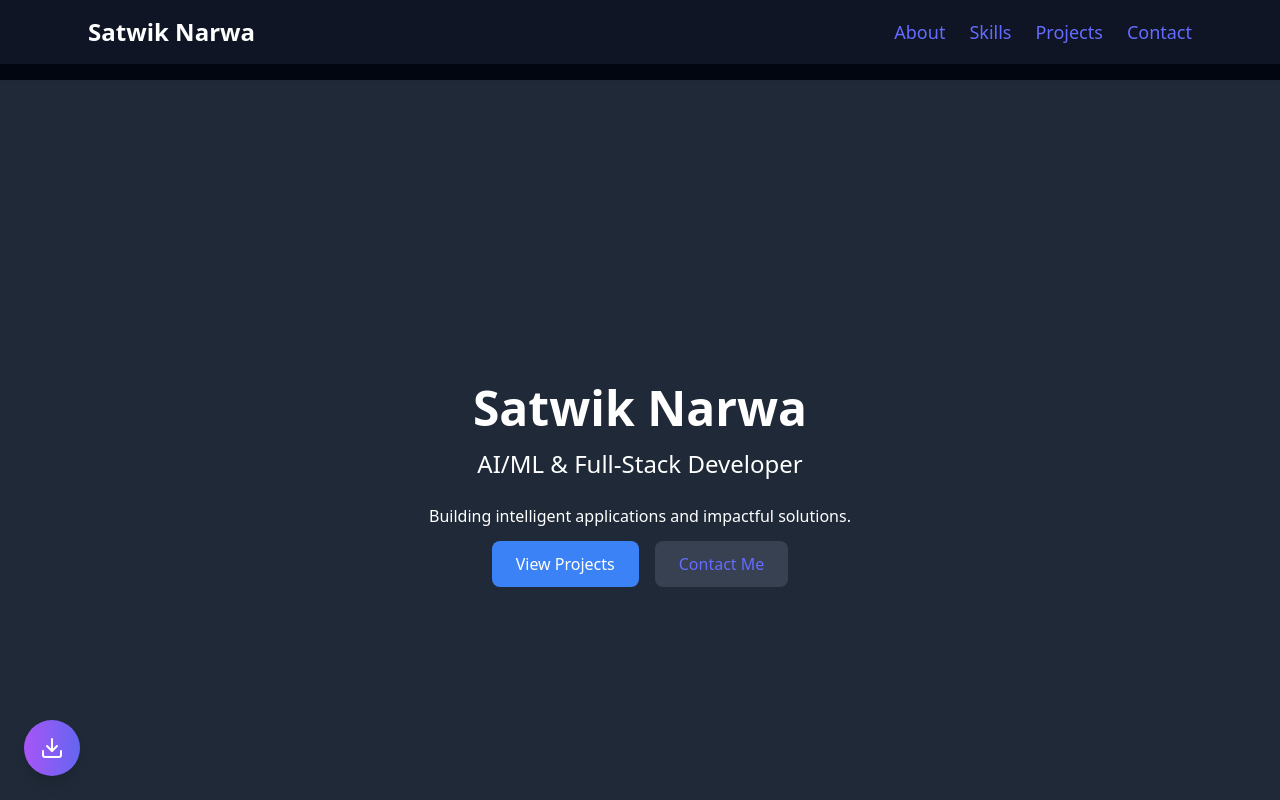
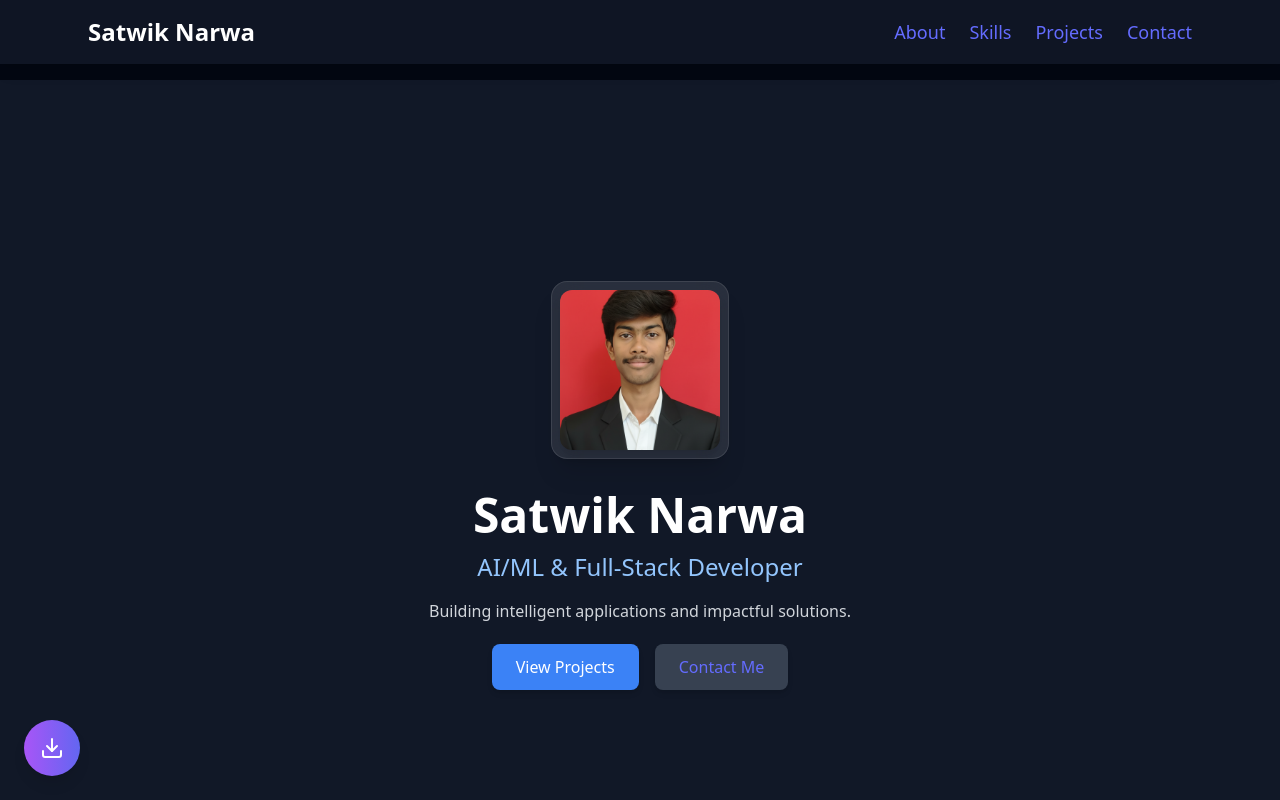
Before and after one commit to satwiknarwa/satwiknarwa-portfolio, a React (Vite) app: page / in a window 1280 px wide. Shown: the top 800 px of the page. Built offline with nearby package versions, Linux system fonts and the light colour scheme.

Commit message:
added profile photo

```diff
--- a/src/components/Hero.jsx
+++ b/src/components/Hero.jsx
@@ -1,12 +1,28 @@
-// src/components/Hero.jsx
 import React from "react";
 import { motion } from "framer-motion";
+import profilephoto from "../assets/profilephoto.png";
 
 const Hero = () => {
   return (
-    <section className="h-screen flex flex-col justify-center items-center bg-gray-800 text-white text-center px-4">
+    <section className="h-screen flex flex-col justify-center items-center bg-gray-900 text-white text-center px-6">
+
+      {/* Profile Image */}
+      <motion.div
+        initial={{ opacity: 0, y: 40 }}
+        animate={{ opacity: 1, y: 0 }}
+        transition={{ duration: 0.8 }}
+        className="mb-8 p-2 rounded-2xl bg-white/10 backdrop-blur-lg shadow-xl border border-white/10"
+      >
+        <img
+          src={profilephoto}
+          alt="Satwik Narwa"
+          className="w-40 h-40 object-cover rounded-xl shadow-lg"
+        />
+      </motion.div>
+
+      {/* Title */}
       <motion.h1
-        className="text-5xl font-bold mb-4"
+        className="text-5xl font-bold mb-3"
         initial={{ opacity: 0, y: -20 }}
         animate={{ opacity: 1, y: 0 }}
         transition={{ duration: 0.8 }}
@@ -14,8 +30,9 @@ const Hero = () => {
         Satwik Narwa
       </motion.h1>
 
+      {/* Subtitle */}
       <motion.h2
-        className="text-2xl mb-6"
+        className="text-2xl text-blue-300 mb-4"
         initial={{ opacity: 0 }}
         animate={{ opacity: 1 }}
         transition={{ delay: 0.3, duration: 0.8 }}
@@ -23,8 +40,9 @@ const Hero = () => {
         AI/ML & Full-Stack Developer
       </motion.h2>
 
+      {/* Description */}
       <motion.p
-        className="mb-6 max-w-xl"
+        className="mb-8 max-w-xl text-gray-300"
         initial={{ opacity: 0 }}
         animate={{ opacity: 1 }}
         transition={{ delay: 0.6, duration: 0.8 }}
@@ -32,6 +50,7 @@ const Hero = () => {
         Building intelligent applications and impactful solutions.
       </motion.p>
 
+      {/* Buttons */}
       <motion.div
         className="space-x-4"
         initial={{ opacity: 0, y: 20 }}
@@ -40,17 +59,19 @@ const Hero = () => {
       >
         <a
           href="#projects"
-          className="bg-blue-500 text-white px-6 py-3 rounded-lg hover:bg-blue-600 transition"
+          className="bg-blue-500 text-white px-6 py-3 rounded-lg hover:bg-blue-600 transition shadow-md"
         >
           View Projects
         </a>
+
         <a
           href="#footer"
-          className="bg-gray-700 px-6 py-3 rounded-lg hover:bg-gray-600 transition"
+          className="bg-gray-700 px-6 py-3 rounded-lg hover:bg-gray-600 transition shadow-md"
         >
           Contact Me
         </a>
       </motion.div>
+
     </section>
   );
 };
```
Also changed, not shown: src/App.css (+85 -0 lines), src/assets/profilephoto.png (added), src/index.css (line endings or trailing spaces).
